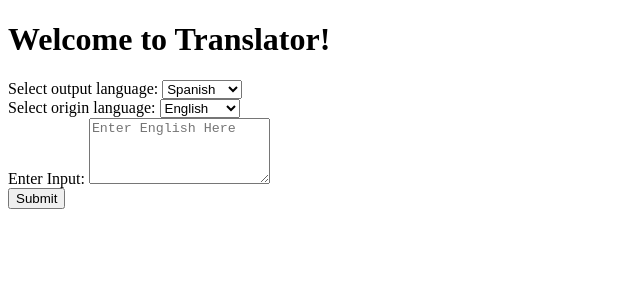
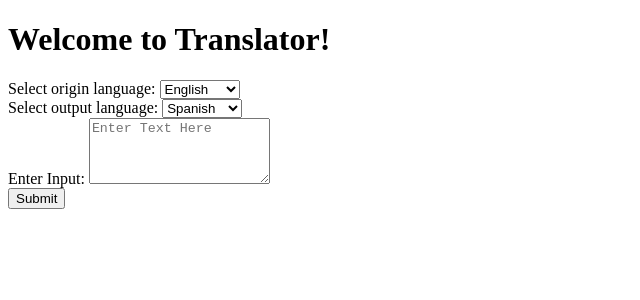
Before and after one commit to afuentes09651/translator, a React (Create React App) app: page / in a window 1280 px wide. Shown: the top 300 px of the page, without its empty margins (0-640 px from the left). Built offline with nearby package versions, Linux system fonts and the light colour scheme.

Commit message:
Minor Tweaks
Some tweaks unrelated to the issue, but done right now because why not

```diff
--- a/public/index.html
+++ b/public/index.html
@@ -7,7 +7,7 @@
     <meta name="theme-color" content="#000000" />
     <meta
       name="description"
-      content="Web site created using create-react-app"
+      content="Translate to and from different languages using React"
     />
     <link rel="apple-touch-icon" href="%PUBLIC_URL%/logo192.png" />
     <!--
@@ -24,7 +24,7 @@
       work correctly both with client-side routing and a non-root public URL.
       Learn how to configure a non-root public URL by running `npm run build`.
     -->
-    <title>React App</title>
+    <title>Translate</title>
   </head>
   <body>
     <noscript>You need to enable JavaScript to run this app.</noscript>
--- a/src/components/Input.js
+++ b/src/components/Input.js
@@ -36,10 +36,10 @@ function Input(){
     <form
       onSubmit={execTrans}>
 
-      <label htmlFor='langTo'>Select output language: </label>
-      <select id='langTo'>
-        <option value='es' defaultValue>Spanish</option>
-        <option value='en' >English</option>
+      <label htmlFor='langFrom'>Select origin language: </label>
+      <select id='langFrom'>
+        <option value='en' defaultValue>English</option>
+        <option value='es'>Spanish</option>
         <option value='fr'>French</option>
         <option value='de'>German</option>
         <option value='ja'>Japanese</option>
@@ -47,10 +47,10 @@ function Input(){
 
       <br />
 
-      <label htmlFor='langFrom'>Select origin language: </label>
-      <select id='langFrom'>
-        <option value='en' defaultValue>English</option>
-        <option value='es'>Spanish</option>
+      <label htmlFor='langTo'>Select output language: </label>
+      <select id='langTo'>
+        <option value='es' defaultValue>Spanish</option>
+        <option value='en' >English</option>
         <option value='fr'>French</option>
         <option value='de'>German</option>
         <option value='ja'>Japanese</option>
@@ -63,7 +63,7 @@ function Input(){
           rows='4'
           columns='50'
           maxLength='300'
-          placeholder='Enter English Here'
+          placeholder='Enter Text Here'
           id='userInput'
           value={input}
           onChange={handleChange}>
```
